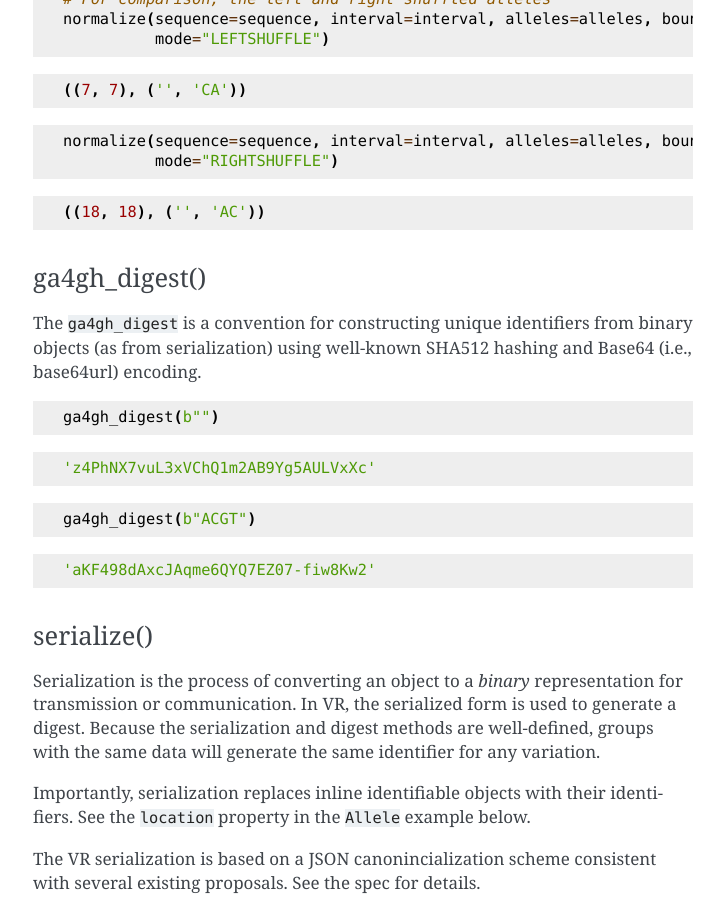
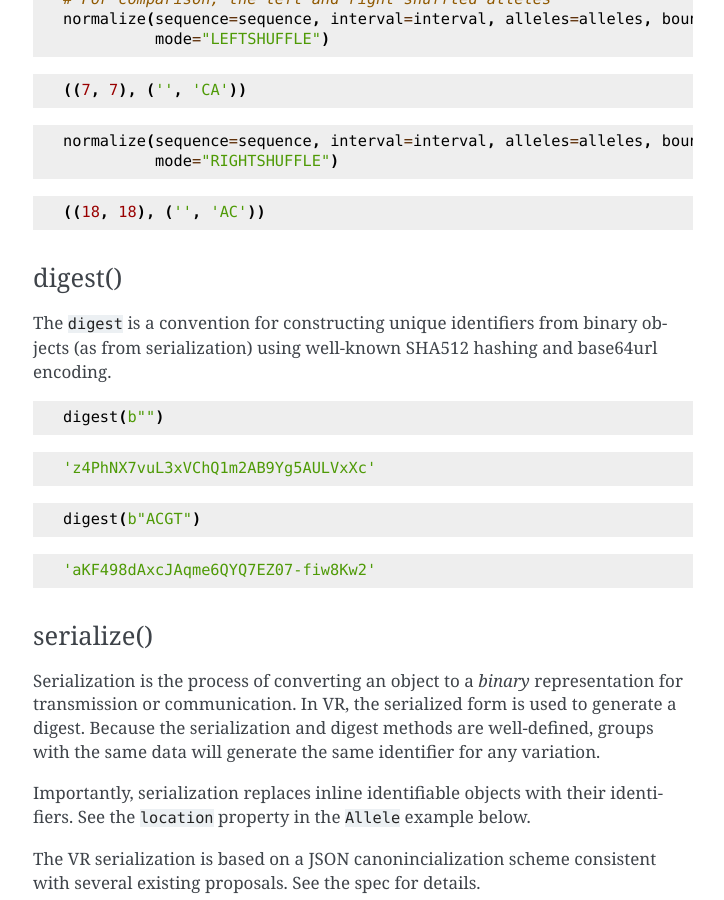
Before and after one commit to ga4gh/vrs, a Sphinx documentation site: the page built from docs/source/implementations/reference_implementation.rst, in a window 1280 px wide and 900 px high, scrolled down 4230 px. Shown: the whole window, without its empty margins (387-1111 px from the left). Built offline with Sphinx 7.4.7, drawn with Linux system fonts in a browser that asks for light colours.

Commit message:
closes #71 via decision in #58

```diff
--- a/docs/source/implementations/reference_implementation.rst
+++ b/docs/source/implementations/reference_implementation.rst
@@ -306,18 +306,16 @@ on-the-fly computations.
 
     ((18, 18), ('', 'AC'))
 
+.. _digest-example:
 
-
-ga4gh_digest()
+digest()
 ~~~~~~~~~~~~~~
 
-The ``ga4gh_digest`` is a convention for constructing unique identifiers
-from binary objects (as from serialization) using well-known SHA512
-hashing and Base64 (i.e., base64url) encoding.
+The ``digest`` is a convention for constructing unique identifiers from binary objects (as from serialization) using well-known SHA512 hashing and base64url encoding.
 
 .. code:: ipython3
 
-    ga4gh_digest(b"")
+    digest(b"")
 
 
 
@@ -330,7 +328,7 @@ hashing and Base64 (i.e., base64url) encoding.
 
 .. code:: ipython3
 
-    ga4gh_digest(b"ACGT")
+    digest(b"ACGT")
 
 
 
--- a/docs/source/specification/computed_identifiers/index.rst
+++ b/docs/source/specification/computed_identifiers/index.rst
@@ -21,7 +21,7 @@ To generate a VR Computed Indentifier, an implementation:
 
 * MUST normalize the Allele, if the object is an Allele, as described in :ref:`normalization`
 * MUST serialize the object into a binary string as described in :ref:`serialization`
-* MUST generate a digest as described in :ref:`ga4gh-digest`
+* MUST generate a :ref:`digest`
 * MUST construct a CURIE Identifier as described in :ref:`identification`
 * MUST NOT use any other normalization, serialization, or digest
   mechanism to generate a GA4GH Computed Identifier.
@@ -37,5 +37,5 @@ Algorithms
 
    normalization
    serialization
-   ga4gh_digest
+   digest
    identification
```
Also changed, not shown: docs/source/specification/computed_identifiers/digest.rst (added, +15 -0 lines), docs/source/specification/computed_identifiers/ga4gh_digest.rst (deleted, +0 -18 lines).
